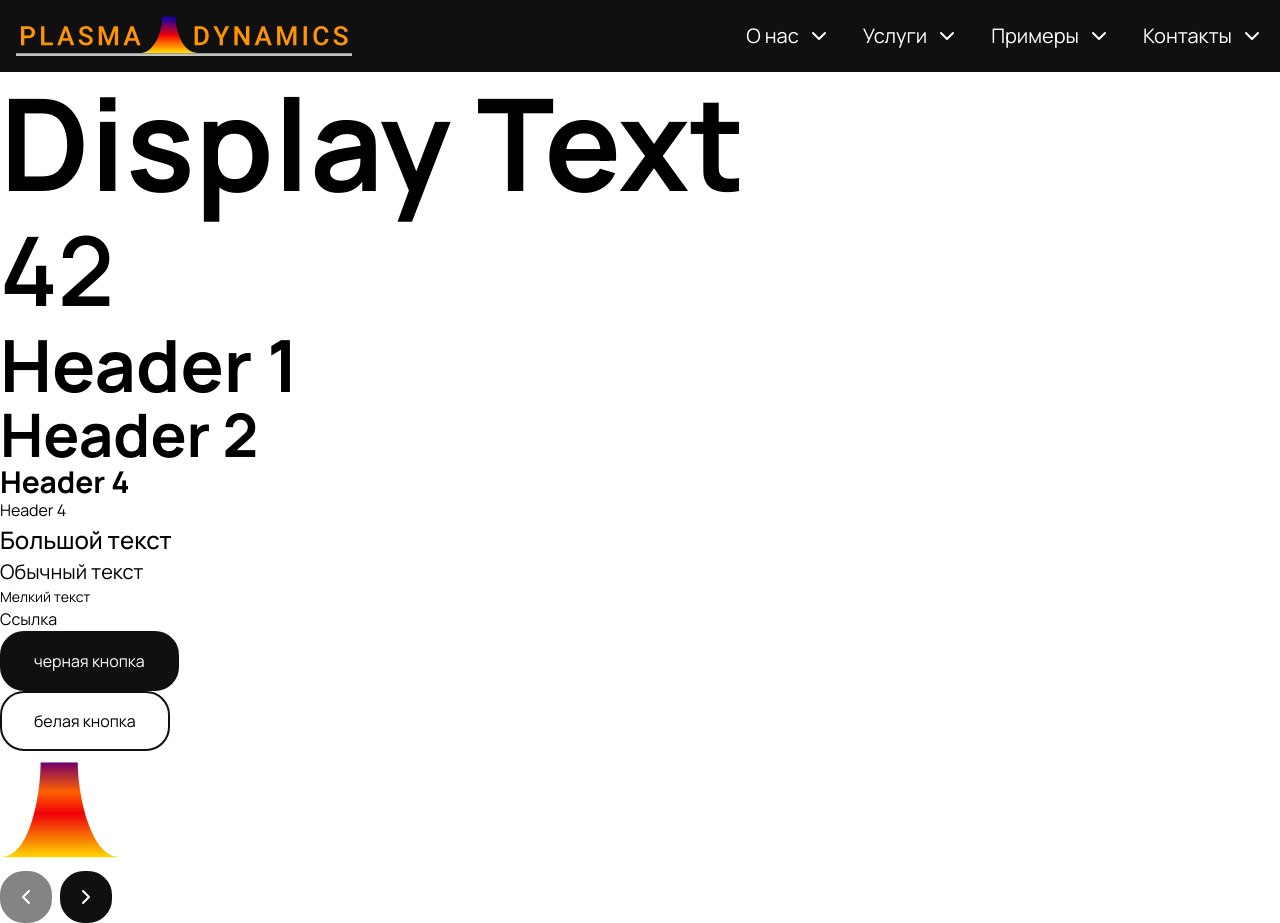
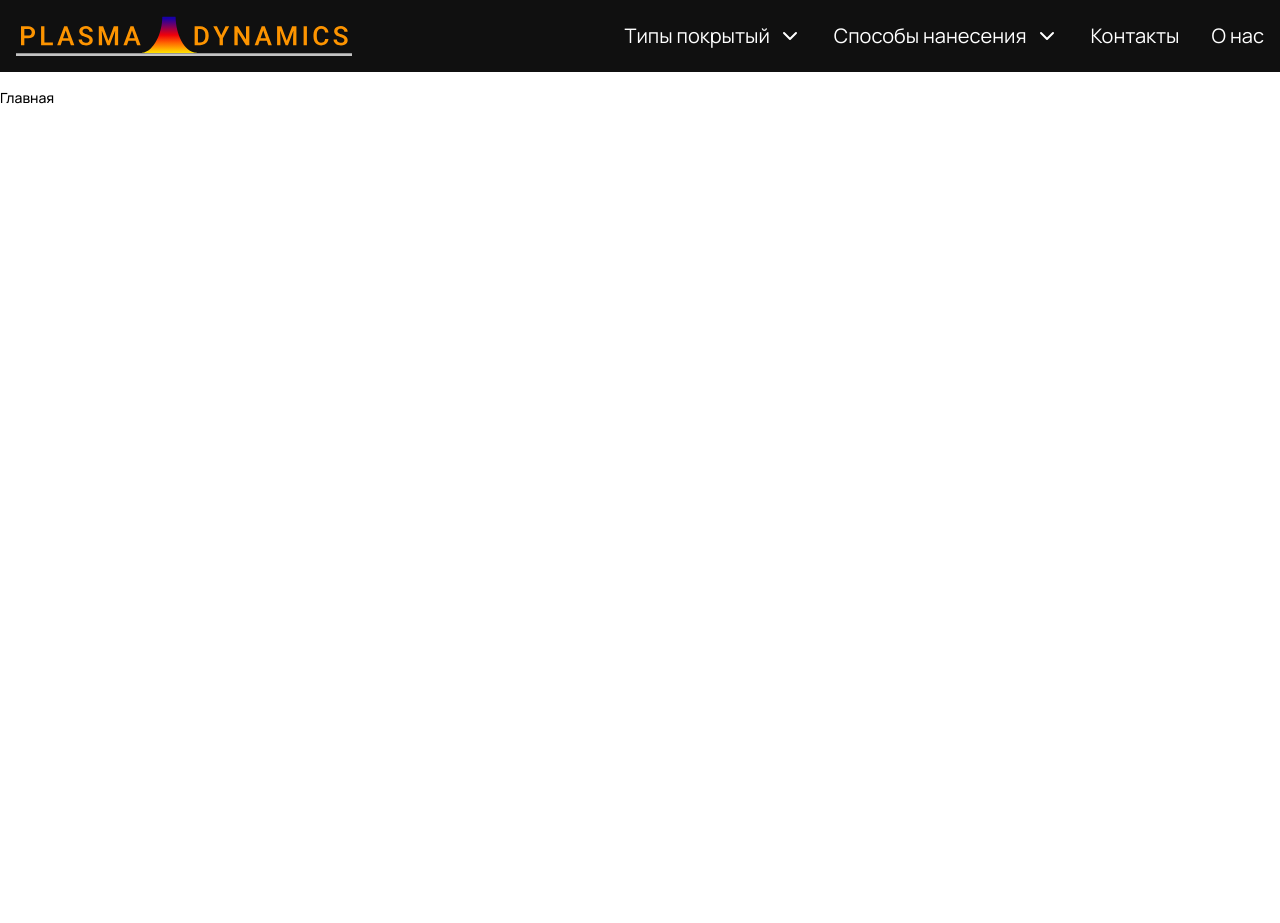
Before and after one commit to lench228/plasma-dynamics, a Next.js app: page / in a window 1280 px wide. After the commit the page ends 800 px from the top, so only its background shows below. Built offline with nearby package versions, Linux system fonts and the light colour scheme.

Commit message:
feat: breadcrumbs, fixes nav animation

```diff
--- a/package.json
+++ b/package.json
@@ -41,6 +41,7 @@
     "lint-staged": "^15.5.0",
     "postcss": "^8.5.3",
     "prettier": "^3.5.3",
+    "react-redux": "^9.2.0",
     "typescript": "^5.8.2"
   }
 }
--- /dev/null
+++ b/src/app/@breadcrumb/[...all]/page.tsx
@@ -0,0 +1,65 @@
+import {
+    Breadcrumb,
+    BreadcrumbItem,
+    BreadcrumbLink,
+    BreadcrumbList,
+    BreadcrumbPage,
+    BreadcrumbSeparator,
+} from "shared/ui/breadcrumb";
+import React from "react";
+import type { ReactElement } from "react";
+
+const pathTranslations: Record<string, string> = {
+    methods: "Способы напыления",
+    about: "О нас",
+    contacts: "Контакты",
+    types: "Типы покрытий",
+};
+
+export default async function BreadcrumbSlot({ params }: { params: { all: string[] } }) {
+    const breadcrumbItems: ReactElement[] = [];
+    let breadcrumbPage: ReactElement = <></>;
+
+    const { all } = await params;
+
+    for (let i = 0; i < all.length; i++) {
+        const route = all[i];
+        const href = i !== 0 ? `/${all.at(0)}/${route}` : `/${all.at(0)}`;
+
+        const translatedRoute = pathTranslations[route] || route;
+        if (i === all.length - 1) {
+            breadcrumbPage = (
+                <BreadcrumbItem>
+                    <BreadcrumbPage className="capitalize">{translatedRoute}</BreadcrumbPage>
+                </BreadcrumbItem>
+            );
+        } else {
+            breadcrumbItems.push(
+                <React.Fragment key={href}>
+                    <BreadcrumbItem>
+                        <BreadcrumbLink href={href} className="capitalize">
+                            {translatedRoute}
+                        </BreadcrumbLink>
+                    </BreadcrumbItem>
+                </React.Fragment>
+            );
+        }
+    }
+
+    return (
+        <Breadcrumb>
+            <BreadcrumbList>
+                <BreadcrumbItem>
+                    <BreadcrumbLink href="/">Главная</BreadcrumbLink>
+                </BreadcrumbItem>
+                <BreadcrumbSeparator />
+                {breadcrumbItems.length > 0 && (
+                    <>
+                        {breadcrumbItems} <BreadcrumbSeparator />
+                    </>
+                )}
+                {breadcrumbPage}
+            </BreadcrumbList>
+        </Breadcrumb>
+    );
+}
--- /dev/null
+++ b/src/app/@breadcrumb/page.tsx
@@ -0,0 +1,13 @@
+import { Breadcrumb, BreadcrumbItem, BreadcrumbLink, BreadcrumbList } from "shared/ui/breadcrumb";
+
+export default function BreadcrumbSlot() {
+    return (
+        <Breadcrumb>
+            <BreadcrumbList>
+                <BreadcrumbItem>
+                    <BreadcrumbLink href="/">Главная</BreadcrumbLink>
+                </BreadcrumbItem>
+            </BreadcrumbList>
+        </Breadcrumb>
+    );
+}
--- a/src/app/layout.tsx
+++ b/src/app/layout.tsx
@@ -1,14 +1,13 @@
 import "./globals.css";
 import Head from "next/head";
 import { Navigation } from "widgets/navigation";
-import { Button } from "shared/ui";
-import { Preloader } from "shared/ui/preloader/preloader";
-import Image from "next/image";
 
 export default function RootLayout({
     children,
+    breadcrumb,
 }: Readonly<{
     children: React.ReactNode;
+    breadcrumb: React.ReactNode;
 }>) {
     return (
         <html lang="en">
@@ -75,30 +74,8 @@ export default function RootLayout({
             </Head>
             <body>
                 <Navigation></Navigation>
+                {breadcrumb}
                 {children}
-                <h1 className="display-text font-manrope">Display Text</h1>
-                <p className="display-number">42</p>
-                <h2 className="header-1 ">Header 1</h2>
-                <h3 className="header-2">Header 2</h3>
-                <h3 className="header-4">Header 4</h3>
-                <h3 className="main">Header 4</h3>
-                <p className="big-text">Большой текст</p>
-                <p className="regular-text">Обычный текст</p>
-                <p className="small-text">Мелкий текст</p>
-                <a href="#" className="link">
-                    Ссылка
-                </a>
-                <Button variant={"dark"}>черная кнопка</Button>
-                <Button variant={"white"}>белая кнопка</Button>
-                <Preloader></Preloader>
-                <div className={"flex gap-2"}>
-                    <Button variant={"icon"} disabled={true}>
-                        <Image src={"/icons/left.svg"} width={24} height={24} alt={"Предыдущий"} />
-                    </Button>
-                    <Button variant={"icon"}>
-                        <Image src={"/icons/right.svg"} width={24} height={24} alt={"Следующий"} />
-                    </Button>
-                </div>
             </body>
         </html>
     );
--- /dev/null
+++ b/src/shared/ui/breadcrumb/breadcrumb.tsx
@@ -0,0 +1,47 @@
+"use client";
+
+import Link from "next/link";
+import clsx from "clsx";
+
+export function Breadcrumb({ children }: { children: React.ReactNode }) {
+    return <nav className="container py-4">{children}</nav>;
+}
+
+export function BreadcrumbList({ children }: { children: React.ReactNode }) {
+    return <ol className="flex items-center gap-2">{children}</ol>;
+}
+
+export function BreadcrumbItem({ children }: { children: React.ReactNode }) {
+    return <li className="flex items-center gap-2">{children}</li>;
+}
+
+export function BreadcrumbLink({
+    href,
+    children,
+    className,
+}: {
+    href: string;
+    children: React.ReactNode;
+    className?: string;
+}) {
+    return (
+        <Link href={href} className={clsx("text-sm font-medium hover:underline", className)}>
+            {children}
+        </Link>
+    );
+}
+
+export function BreadcrumbSeparator() {
+    return <span className="text-muted-foreground/50">/</span>;
+}
+export function BreadcrumbPage({
+    children,
+    className,
+}: {
+    children: React.ReactNode;
+    className?: string;
+}) {
+    return (
+        <span className={clsx("text-sm font-medium text-foreground", className)}>{children}</span>
+    );
+}
--- /dev/null
+++ b/src/shared/ui/breadcrumb/index.ts
@@ -0,0 +1,8 @@
+export {
+    BreadcrumbPage,
+    BreadcrumbList,
+    Breadcrumb,
+    BreadcrumbItem,
+    BreadcrumbLink,
+    BreadcrumbSeparator,
+} from "./breadcrumb";
--- a/src/shared/ui/nav-link/nav-link.tsx
+++ b/src/shared/ui/nav-link/nav-link.tsx
@@ -21,7 +21,7 @@ export const NavLink = ({ path, links, children, isSelected }: NavLinkProps) =>
 
     return (
         <div
-            className="relative"
+            className="relative flex items-center"
             ref={navRef}
             onMouseEnter={() => setIsHovered(true)}
             onMouseLeave={() => setIsHovered(false)}
@@ -35,7 +35,9 @@ export const NavLink = ({ path, links, children, isSelected }: NavLinkProps) =>
             >
                 <div className="flex items-center gap-2">
                     {children}
+
                     {links && (
+                        <>
                             <motion.svg
                                 width="24"
                                 height="24"
@@ -52,9 +54,9 @@ export const NavLink = ({ path, links, children, isSelected }: NavLinkProps) =>
                                     strokeLinejoin="round"
                                 />
                             </motion.svg>
+                        </>
                     )}
                 </div>
-
                 <AnimatePresence>
                     {isSelected && (
                         <motion.div
@@ -66,7 +68,7 @@ export const NavLink = ({ path, links, children, isSelected }: NavLinkProps) =>
                 </AnimatePresence>
             </Link>
 
-            {links && <NavLinkList links={links} isOpen={isHovered} />}
+            {links?.length && <NavLinkList links={links} isOpen={isHovered} />}
         </div>
     );
 };
--- a/src/widgets/navigation/model/navigation.ts
+++ b/src/widgets/navigation/model/navigation.ts
@@ -4,33 +4,32 @@ export interface iLink {
 }
 
 export interface iNavLink extends iLink {
-    links: iLink[];
+    links?: iLink[];
 }
 
 export const LINKS: iNavLink[] = [
-    { label: "О нас", path: "/about", links: [{ label: "Связаться", path: "/about/сontact" }] },
     {
-        label: "Услуги",
-        path: "/goods",
+        label: "Типы покрытый",
+        path: "/types",
         links: [
-            { label: "Напыление", path: "/goods/example" },
-            { label: "Газоплазменное напыление", path: "/goods/example2" },
+            { label: "Электроповодящее покрытие", path: "/types/1" },
+            { label: "Газоплазменное покрытие", path: "/types/2" },
         ],
     },
     {
-        label: "Примеры",
-        path: "/examples",
+        label: "Способы нанесения",
+        path: "/methods",
         links: [
-            { label: "Завод №9", path: "/examples/zav9" },
-            { label: "Еще компания", path: "/examples/someexmp" },
+            { label: "Плазменное напыление", path: "/methods/1" },
+            { label: "Высокоскоростное газопламенное напыление", path: "/methods/2" },
         ],
     },
     {
         label: "Контакты",
         path: "/contacts",
-        links: [
-            { label: "Что-то", path: "/contacts/some1" },
-            { label: "Что-то другое ", path: "/contacts/some2" },
-        ],
+    },
+    {
+        label: "О нас",
+        path: "/about",
     },
 ];
```
Also changed, not shown: 1 other file (tests, documents, lock files or other folders). Lines whose indentation alone changed are shown as unchanged.
